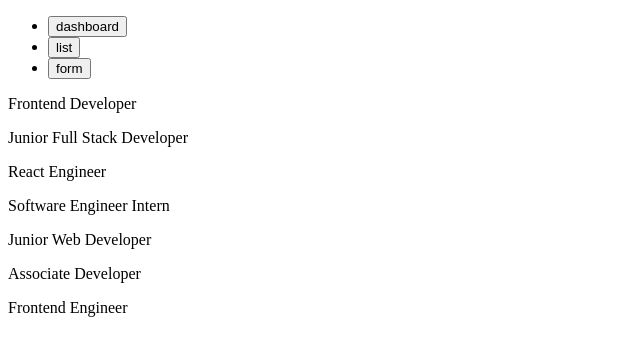
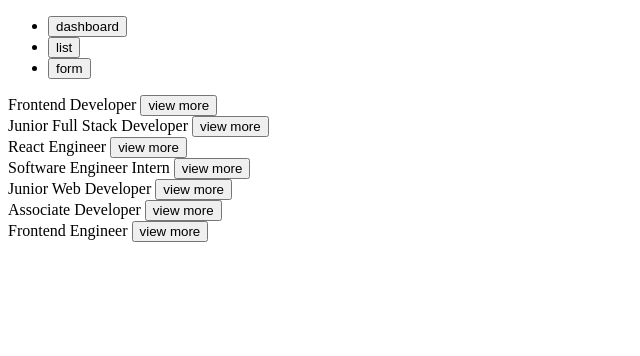
Before and after one commit to mariotrg/job-application-tracker, a React (Vite) app: page / in a window 1280 px wide. Both pictures are taken after a click on the button "list". Shown: the top 356 px of the page, without its empty margins (0-640 px from the left). Built offline with nearby package versions, Linux system fonts and the light colour scheme; data requests are answered from the project's data file.

Commit message:
feat: add handler and application view component to display individual job application

```diff
--- a/src/App.jsx
+++ b/src/App.jsx
@@ -4,6 +4,19 @@ import Applications from "./services/applications";
 
 import Button from "./components/Button";
 import Form from "./components/Form";
+
+const ApplicationView = ({ selected, onBack }) => {
+  return (
+    <div>
+      <Button text="back" onClick={onBack} />
+      <p>{selected.position}</p>
+      <p>{selected.company}</p>
+      <p>{selected.url}</p>
+      <p>{selected.applicationStatus}</p>
+      <p>{selected.applicationDate}</p>
+    </div>
+  );
+};
 
 const App = () => {
   const [applications, setApplications] = useState([]);
@@ -17,6 +30,7 @@ const App = () => {
     source: "",
   });
   const [view, setView] = useState("home");
+  const [selectedApplication, setSelectedApplication] = useState(null);
 
   const handleInputChange = (e) => {
     setNewApplication({ ...newApplication, [e.target.name]: e.target.value });
@@ -48,6 +62,10 @@ const App = () => {
 
   const handleView = (view) => {
     setView(view);
+  };
+
+  const handleClick = (e) => {
+    setSelectedApplication(e);
   };
 
   return (
@@ -83,9 +101,26 @@ const App = () => {
       {view === "list" && (
         <div>
           {applications.map((item) => (
-            <p key={item.id}>{item.position}</p>
+            <div key={item.id}>
+              <span key={item.id}>{item.position}</span> {""}
+              <Button
+                text="view more"
+                onClick={() => {
+                  (handleView("view"), handleClick(item));
+                }}
+              />
+            </div>
           ))}
         </div>
+      )}
+
+      {view === "view" && (
+        <ApplicationView
+          selected={selectedApplication}
+          onBack={() => {
+            (setSelectedApplication(null), setView("list"));
+          }}
+        />
       )}
     </>
   );
```
